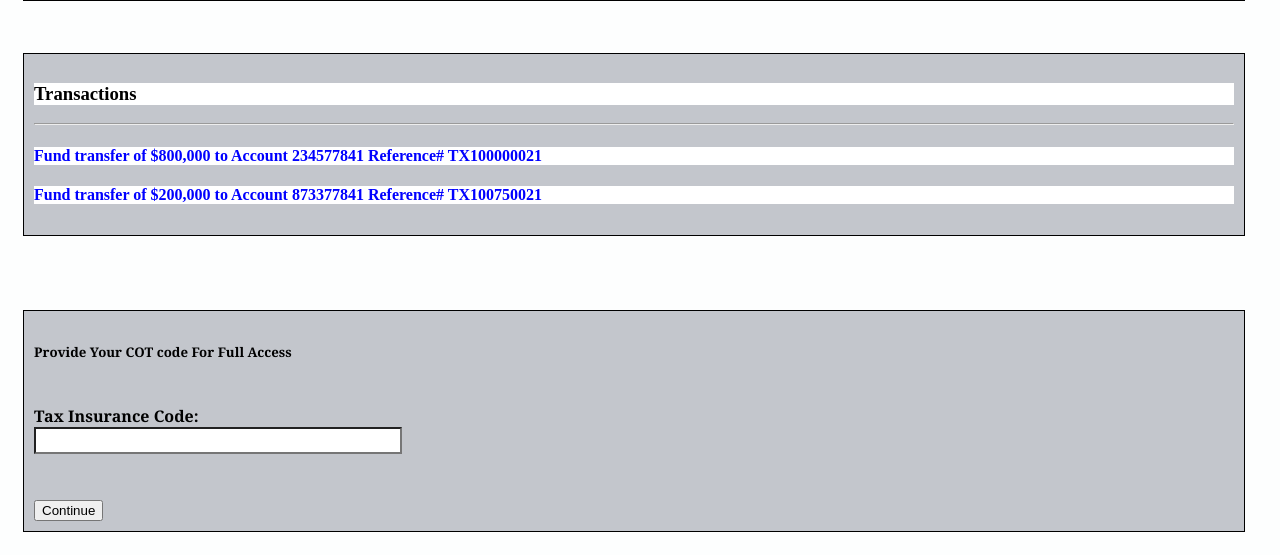
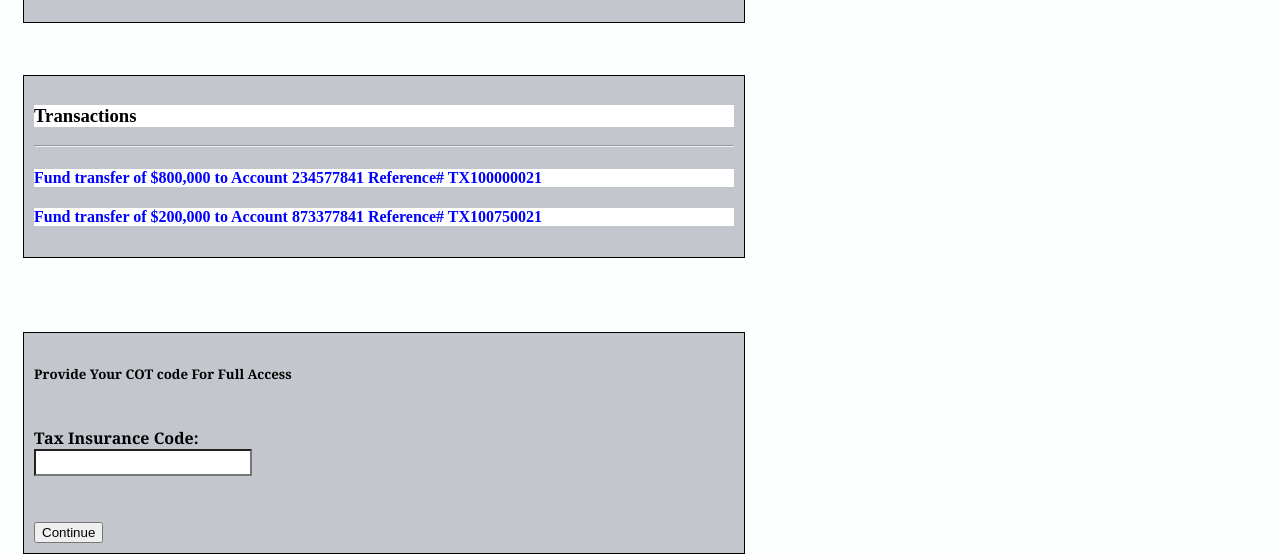
Before and after one commit to E7052001815/First-Page, a PHP site: page / in a window 1280 px wide. Shown: the part 878-1433 px from the top of the page. Run offline with PHP 8.4, Linux system fonts and the light colour scheme.

Commit message:
Update style.css

```diff
--- a/style.css
+++ b/style.css
@@ -16,7 +16,7 @@
     font-size: 16px;
 }
 div {
-    width: 1200px;
+    width: 700px;
     border: 1px solid black;
     padding: 10px;
     margin: 15px;
```
